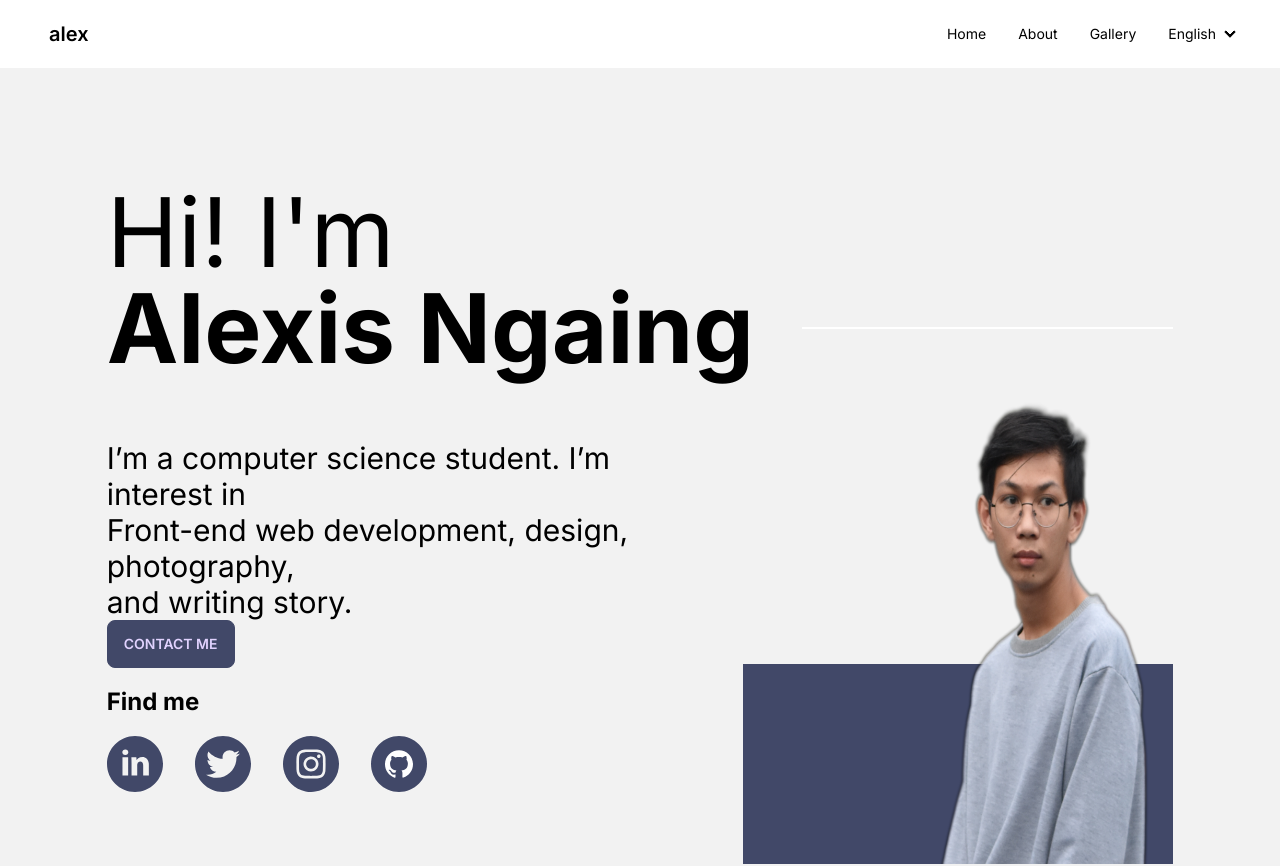
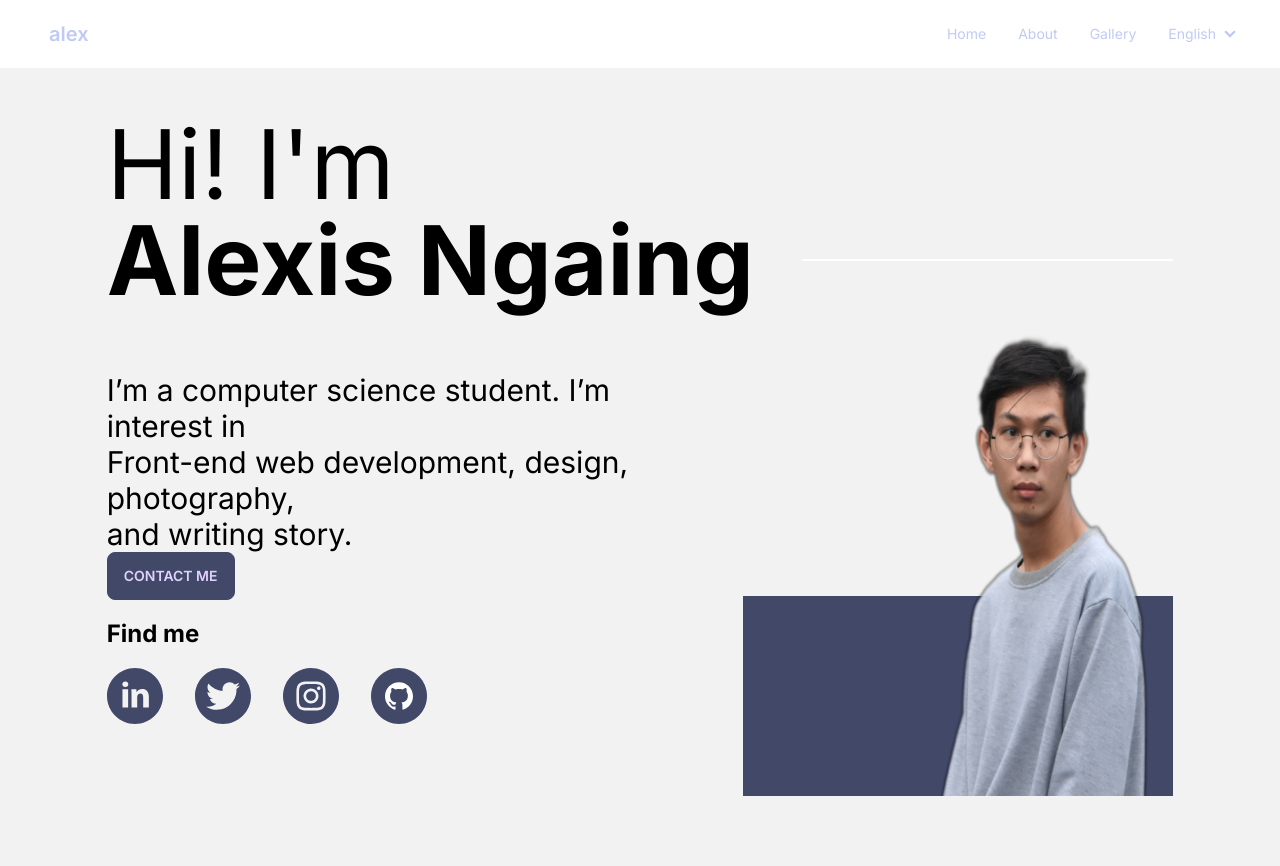
Before and after one commit to alexisngaing/alexisngaing.github.io, a Next.js app: page / in a window 1280 px wide. Shown: the top 866 px of the page. Built offline with nearby package versions, Linux system fonts and the light colour scheme.

Commit message:
position fixed

```diff
--- a/components/Navbar.tsx
+++ b/components/Navbar.tsx
@@ -2,14 +2,14 @@ import React from "react";
 
 function Navbar() {
   return (
-    <div className="navbar bg-base-100">
+    <div className="navbar fixed z-20 bg-base-100 text-[#C0CAF5]">
       <div className="flex-1 px-6">
         <a className="btn-ghost btn text-xl normal-case">alex</a>
       </div>
       <div className="flex-none">
         <ul className="menu menu-horizontal px-6">
           <li>
-            <a>Home</a>
+            <a href="/">Home</a>
           </li>
           <li>
             <a>About</a>
```
